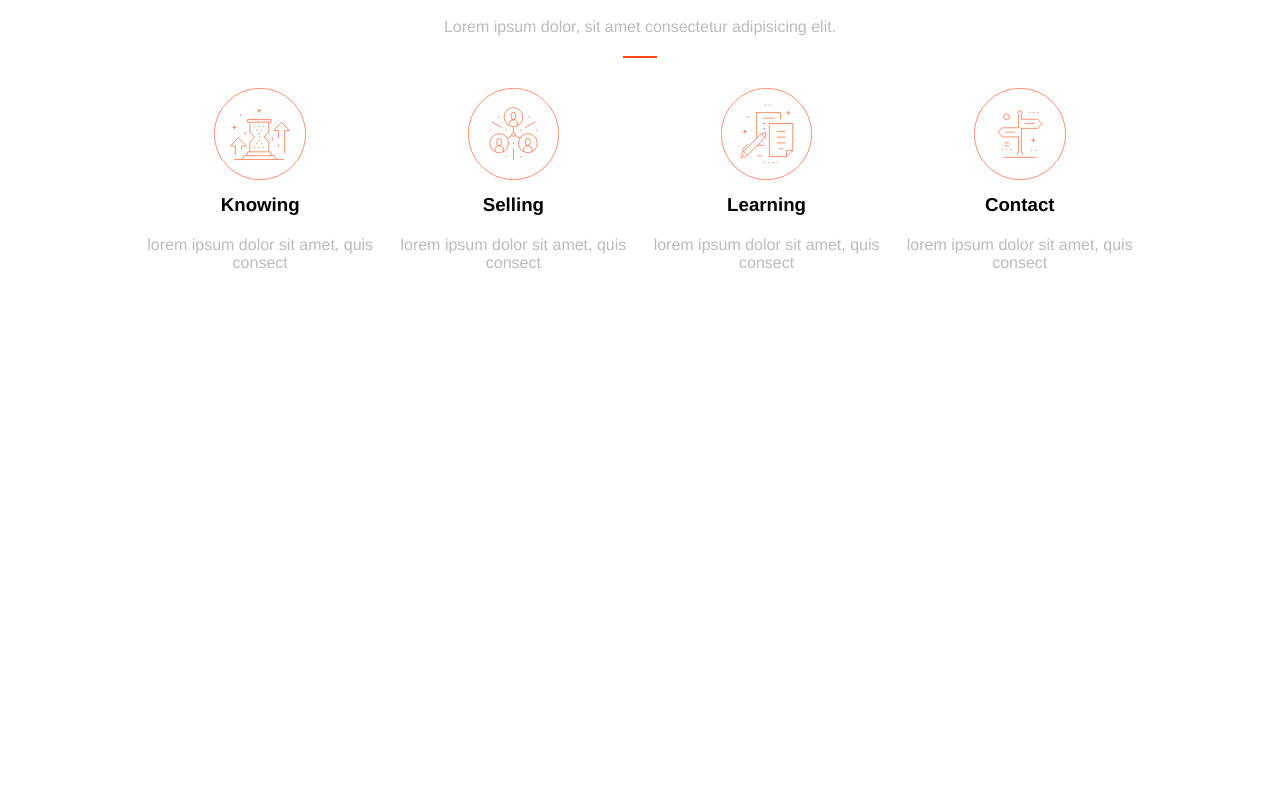
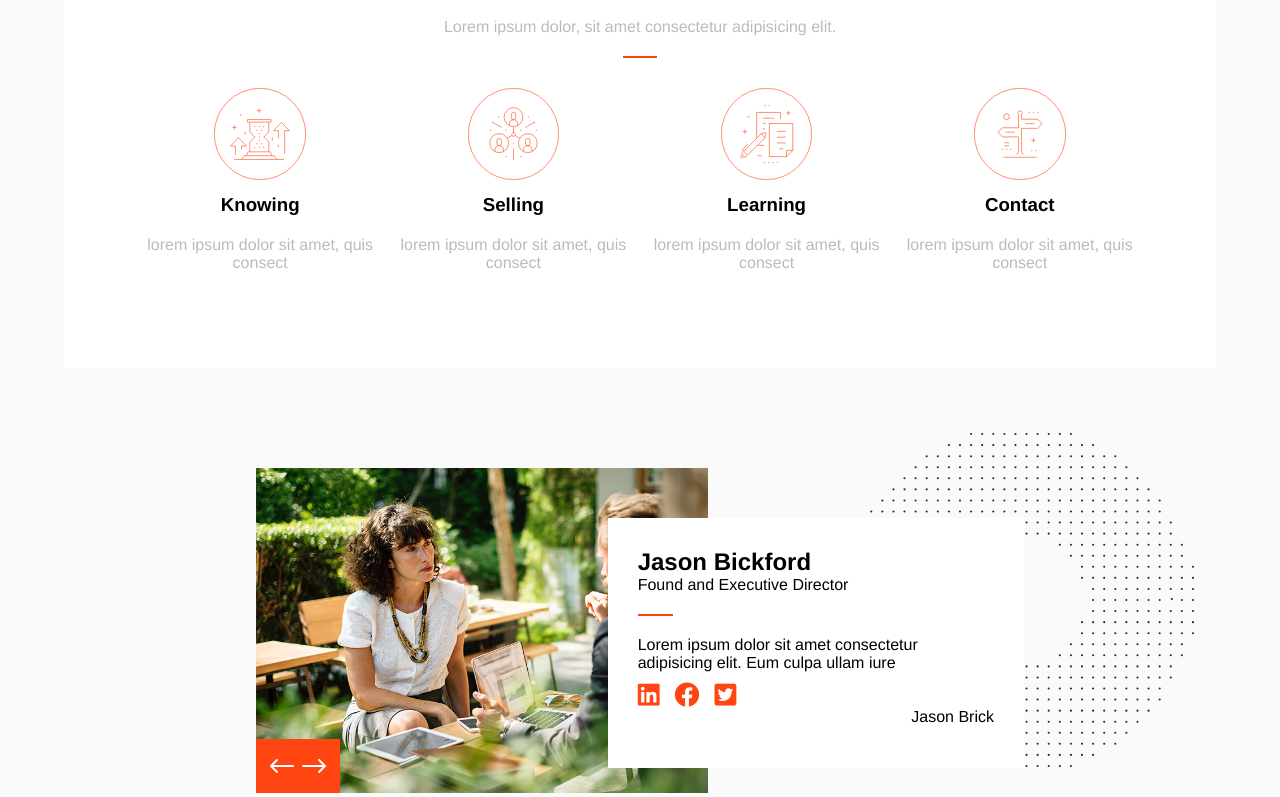
Before and after one commit to Giuseppe0197/proj-html-vuejs, a Vue app: page / in a window 1280 px wide. Shown: the part 842-1639 px from the top of the page. Before the commit the page ends 1210 px from the top, so only its background shows below. Built offline with nearby package versions, Linux system fonts and the light colour scheme.

Commit message:
fix background color and add jason section

```diff
--- a/src/App.vue
+++ b/src/App.vue
@@ -29,5 +29,6 @@ export default {
   font-family: Avenir, Helvetica, Arial, sans-serif;
   -webkit-font-smoothing: antialiased;
   -moz-osx-font-smoothing: grayscale;
+  background-color: #fafafa;
 }
 </style>
--- /dev/null
+++ b/src/components/JasonComp.vue
@@ -0,0 +1,123 @@
+<template>
+    <div class="jason">
+
+        <div class="interview">
+
+            <img src="../assets/img/h1-img-01.jpg" alt="">
+
+            <button>
+                <img class="arrowleft" src="../assets/img/svg-6.svg">
+                <img class="arrowright" src="../assets/img/svg-6.svg">
+            </button>
+
+
+
+        </div>
+
+        <div class="jasonFounder">
+
+            <h2>Jason Bickford</h2>
+            <p>Found and Executive Director</p>
+            <div class="border"></div>
+            <p>Lorem ipsum dolor sit amet consectetur adipisicing elit. Eum culpa ullam iure</p>
+
+            <div class="logos">
+
+                <i class="fab fa-linkedin"></i>
+
+                <i class="fab fa-facebook"></i>
+
+                <i class="fab fa-twitter-square"></i>
+            </div>
+
+            <span class="jasonSign">Jason Brick</span>
+
+        </div>
+
+        <img class="origin" src="../assets/img/svg-4.svg">
+
+
+
+    </div>
+</template>
+
+<script>
+export default {
+  name: 'JasonComp',
+}
+</script>
+
+<!-- Add "scoped" attribute to limit CSS to this component only -->
+<style scoped lang="scss">
+    .jason {
+        width: 60%;
+        margin: 100px auto 0;
+        display: flex;
+        position: relative;
+
+        img {
+            width: 100%;
+        }
+
+        button {
+            background-color: #ff4612;
+            display: flex;
+            padding: 10px;
+            border: none;
+            position: absolute;
+            bottom: 4px;
+
+
+            img {
+                vertical-align: middle;
+            }
+
+            .arrowleft {
+                transform: rotate(180deg);
+            }
+
+            .arrowright {
+                margin-top: 2px;
+            }
+
+        }
+        .jasonFounder {
+            height: 250px;
+            width: 90%;
+            background-color: white;
+            margin-left: -100px;
+            margin-top: 50px;
+            padding: 30px;
+            z-index: 99;
+        }
+
+        .border {
+            border-bottom: 2px solid #ff4612;
+            width: 10%;
+            margin: 20px 0;
+        }
+
+        .logos {
+            margin-top: 10px;
+        }
+
+        .logos i {
+            color: #ff4612;
+            font-size: 25px;
+            margin-right: 15px;
+        }
+
+        .jasonSign {
+            float: right;
+        }
+
+        .origin {
+           filter: invert(1);
+           right: -170px;
+           bottom: 30px;
+           width: 45%;
+           /* height: 300px; */
+           position: absolute;
+        }
+    }
+</style>
--- a/src/components/MyMain.vue
+++ b/src/components/MyMain.vue
@@ -1,5 +1,5 @@
 <template>
-  <main>
+    <main>
       <div class="specialties">
 
         <h2>Our spacialties <span class="dot">.</span></h2>
@@ -24,13 +24,20 @@
 
       </div>
 
+      <JasonComp/>
+
     </main>
 
 </template>
 
 <script>
+import JasonComp from '@/components/JasonComp.vue'
+
 export default {
   name: 'MyMain',
+  components: {
+      JasonComp
+  },
   data() {
       return {
           imagesSpecialties: [
@@ -68,7 +75,7 @@ export default {
 <style scoped lang="scss">
 
 main {
-
+    /* background-color: #fafafa; */
 
     .specialties {
         background-color: white;
@@ -117,13 +124,6 @@ main {
             }
         }
     }
-
-    .jason {
-        background-color: grey;
-        width: 90%;
-        margin: 0 auto;
-        height: 500px;
-    }
 }
 
 </style>
```
